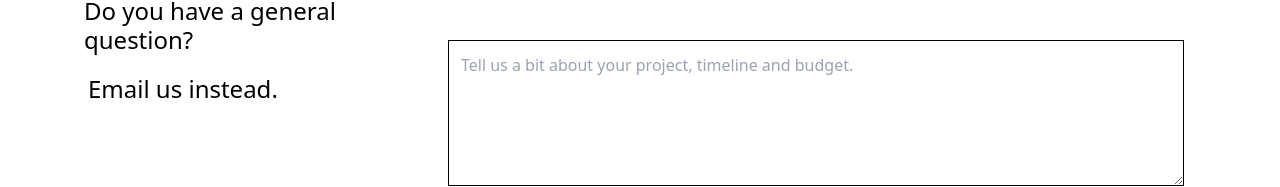
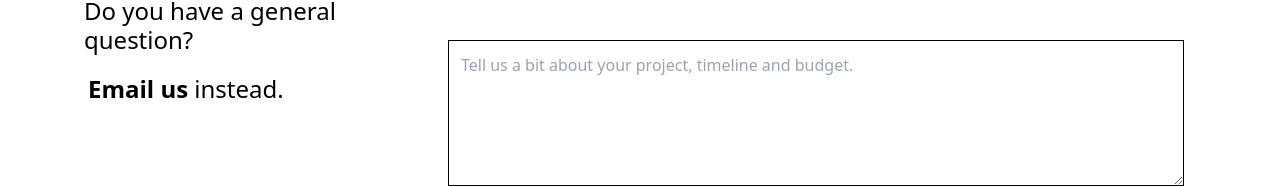
Before and after one commit to 4eug/Obodai-s-Website, a Next.js app: page /contact in a window 1280 px wide. Shown: the part 444-631 px from the top of the page. Built offline with nearby package versions, Linux system fonts and the light colour scheme.

Commit message:
Email link added

```diff
--- a/components/Contact-Us/Contacts.jsx
+++ b/components/Contact-Us/Contacts.jsx
@@ -19,7 +19,9 @@ const Contacts = () => {
             Do you have a general <br />
             question?
             <p className="mt-[20px] pl-1">
-              Email us instead.
+              <a href="mailto:hello@obodai.com">
+              <span className="font-bold">Email us</span> instead.
+              </a>
             </p>
             </h5>
 
```
